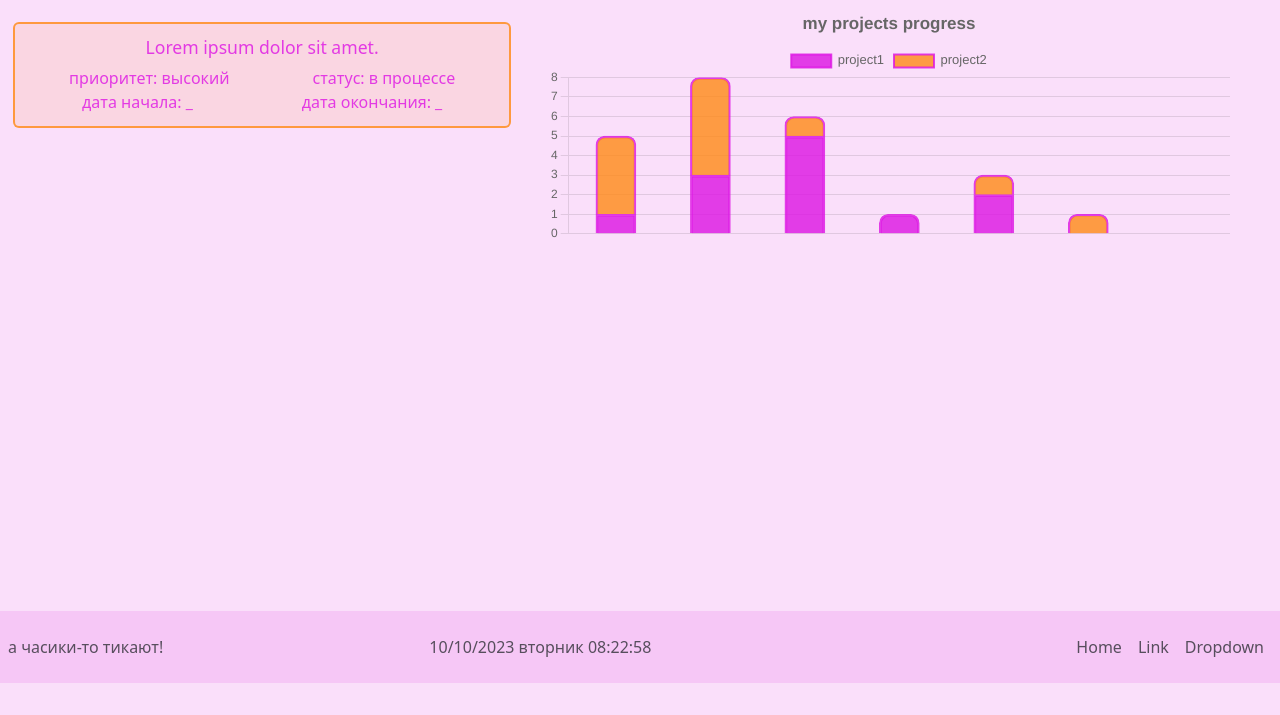
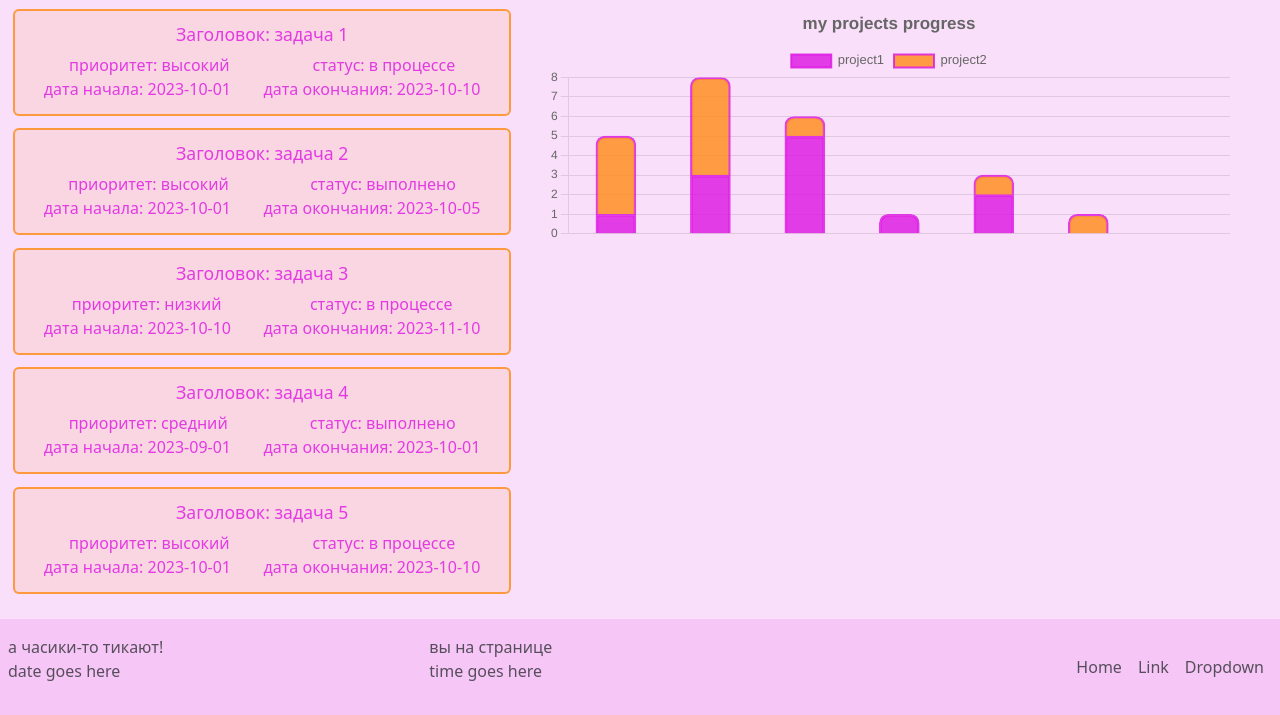
Before and after one commit to radionadejda/js, a website built with Parcel: page itg_week_20/dashboard/source/dashboard.html in a window 1280 px wide. Shown: the part 117-832 px from the top of the page. Before the commit the page ends 800 px from the top, so only its background shows below. Built offline with nearby package versions, Linux system fonts and the light colour scheme.

Commit message:
add task print

```diff
--- a/itg_week_20/dashboard/source/assets/js/dashboard.js
+++ b/itg_week_20/dashboard/source/assets/js/dashboard.js
@@ -4,8 +4,101 @@ import ru from "moment/locale/ru.js";
 import Chart from "chart.js/auto";
 
 // сделать массив с задачами, который в JSON должен быть
-// я понимаю, что правильно было бы реализовать возможность добавления и изменения задач пользователем, но не успеваю за одну неделю, и задание скорее на отработку подключения модулей.
-// там же потянется обработка некорректного ввода, вывод ошибок, обновление массива и обновление вывода на страницу.
+let tasks = [
+	{
+		"title": "задача 1",
+		"status": "в процессе",
+		"priority": "высокий",
+		"startDate": "2023-10-01",
+		"endDate": "2023-10-10"
+	},
+	{
+		"title": "задача 2",
+		"status": "выполнено",
+		"priority": "высокий",
+		"startDate": "2023-10-01",
+		"endDate": "2023-10-05"
+	},
+	{
+		"title": "задача 3",
+		"status": "в процессе",
+		"priority": "низкий",
+		"startDate": "2023-10-10",
+		"endDate": "2023-11-10"
+	},
+	{
+		"title": "задача 4",
+		"status": "выполнено",
+		"priority": "средний",
+		"startDate": "2023-09-01",
+		"endDate": "2023-10-01"
+	},
+	{
+		"title": "задача 5",
+		"status": "в процессе",
+		"priority": "высокий",
+		"startDate": "2023-10-01",
+		"endDate": "2023-10-10"
+	},
+]
+
+const taskList = document.getElementById("taskList")
+
+// task making class
+class Task {
+	constructor(title, status, priority, startDate, endDate) {
+	this.title = title;
+	this.status = status;
+	this.priority = priority;
+	this.startDate = startDate;
+	this.endDate = endDate;
+	this.printTask();
+	}
+
+	printTask() {
+		const newTask = document.createElement("div");
+		newTask.classList.add("task");
+		// заголовок задачи
+		const title = document.createElement("h3");
+		title.textContent = `Заголовок: ${this.title}`;
+		title.classList.add("h3");
+		newTask.appendChild(title);
+		// task options
+		const taskOptions = document.createElement("div");
+		taskOptions.classList.add("task-options");
+		newTask.appendChild(taskOptions);
+		// options > priority
+		const priority = document.createElement("div");
+		priority.textContent = `приоритет: ${this.priority}`;
+		taskOptions.appendChild(priority);
+		// options > status
+		const status = document.createElement("div");
+		status.textContent = `статус: ${this.status}`;
+		taskOptions.appendChild(status);
+		// task dates
+		const taskDates = document.createElement("div");
+		taskDates.classList.add("task-dates");
+		newTask.appendChild(taskDates);
+		// dates > start date
+		const startDate = document.createElement("div");
+		startDate.textContent = `дата начала: ${this.startDate}`;
+		taskDates.appendChild(startDate);
+		// options > status
+		const endDate = document.createElement("div");
+		endDate.textContent = `дата окончания: ${this.endDate}`;
+		taskDates.appendChild(endDate);
+	console.log(`i made task ${this.taskText}`);
+	taskList.appendChild(newTask);
+	}
+}
+
+const getTasks = function() {
+	for (let task of tasks) {
+		const newTask = new Task(task.title, task.status, task.priority, task.startDate, task.endDate);
+	}
+}
+
+getTasks();
 
 // making chart
 const context = document.getElementById("chart").getContext("2d");
@@ -80,5 +173,29 @@ function updateClock() {
 	let formattedTime = currentTime.format('DD/MM/YYYY dddd HH:mm:ss');
 	date.textContent = formattedTime;
 }
+// setInterval(updateClock, 1000);
 
-setInterval(updateClock, 1000);
+// making time counter in footer
+const counter = document.getElementById('counter');
+const start = moment();
+function calculateTime () {
+        const end = moment();
+        let seconds = Math.round((end - start) / 1000);
+		let minutes = 0;
+		let hours = 0;
+		if (seconds>60) {
+			minutes = Math.round(seconds/60);
+			seconds = seconds%60;
+		}
+		if (minutes>60) {
+			hours = Math.round(minutes/60);
+			minutes = Math.round(seconds/60);
+			seconds = seconds%60;
+		}
+		let timeSpent = `${hours} часов ${minutes} минут ${seconds} секунд`
+		counter.textContent = timeSpent;
+    };
+
+// setInterval(calculateTime, 1000);
+
+// note to self: правильно было бы реализовать возможность добавления и изменения задач пользователем, но не успеваю за одну неделю, и задание скорее на отработку подключения модулей. там потянется обработка некорректного ввода, вывод ошибок, обновление массива и обновление вывода на страницу.
--- a/itg_week_20/dashboard/source/assets/scss/dashboard.scss
+++ b/itg_week_20/dashboard/source/assets/scss/dashboard.scss
@@ -11,8 +11,6 @@ $bg: rgb(243, 176, 243);
 }
 
 .body {
-    width: 100vw;
-    height: 100vh;
     background-color: rgba($bg, 0.4);
 }
 
@@ -22,6 +20,7 @@ $bg: rgb(243, 176, 243);
 
 .main {
     padding: 1vw;
+    height: 100%;
 }
 
 .navbar, .footer {
@@ -53,7 +52,7 @@ background-color:  rgba($bg, 0.5);
     padding: 1vw;
     background-color: rgba($color2, 0.1) ;
     text-align: center;
-    margin: 2vw auto;
+    margin: 1vw auto;
     color: $color1;
     font-size: 1rem;
 }
@@ -67,10 +66,3 @@ justify-content: space-around;
     height: 30vh;
     margin: 0 1vw;
 }
-
-.footer {
-    position: absolute;
-    bottom: 0;
-    width: 100%;
-    margin-bottom: 0;
-}
--- a/itg_week_20/dashboard/source/dashboard.html
+++ b/itg_week_20/dashboard/source/dashboard.html
@@ -6,7 +6,7 @@
 		<title>Dashboard</title>
 		<link rel="stylesheet" href="./assets/scss/dashboard.scss" />
 	</head>
-	<body class="body">
+	<body class="body d-flex flex-column min-vh-100">
 		<header>
 			<nav class="navbar navbar-expand-lg">
 				<div class="container-fluid">
@@ -38,19 +38,8 @@
 		</header>
 		<main class="main">
 			<div class="row flex-nowrap">
-				<div class="col-5" id="tasks">
+				<div class="col-5" id="taskList">
 					<h2 class="h2">список задач</h2>
-					<div class="task">
-						<h3 class="h3">Lorem ipsum dolor sit amet.</h3>
-						<div class="task-options ">
-						<div class="task-priority">приоритет: высокий</div>
-						<div class="task-status">статус: в процессе</div>
-						</div>
-					<div class="task-dates">
-						<div class="task-date">дата начала: _</div>
-						<div class="task-date">дата окончания: _</div>
-					</div>
-					</div>
 				</div>
 				<div class="col grow">
 					<div class="chart-container">
@@ -61,9 +50,9 @@
 				</div>
 			</div>
 		</main>
-		<footer class="footer d-flex flex-wrap justify-content-between align-items-center py-3 px-2">
-			<p class="col-md-4 mb-0 text-body-secondary">а часики-то тикают!</p>
-			<p class="col-md-4 mb-0 text-body-secondary" id="date">date goes here</p>
+		<footer class="footer mt-auto d-flex flex-wrap justify-content-between align-items-center py-3 px-2">
+			<div class="col-md-4 mb-0 text-body-secondary">а часики-то тикают!<p id="date">date goes here</p></div>
+			<div class="col-md-4 mb-0 text-body-secondary">вы на странице<p id="counter">time goes here</p></div>
 			<ul class="nav col-md-4 justify-content-end">
 				<li class="nav-item"><a href="#" class="nav-link px-2 text-body-secondary">Home</a></li>
 				<li class="nav-item"><a href="#" class="nav-link px-2 text-body-secondary">Link</a></li>
```
